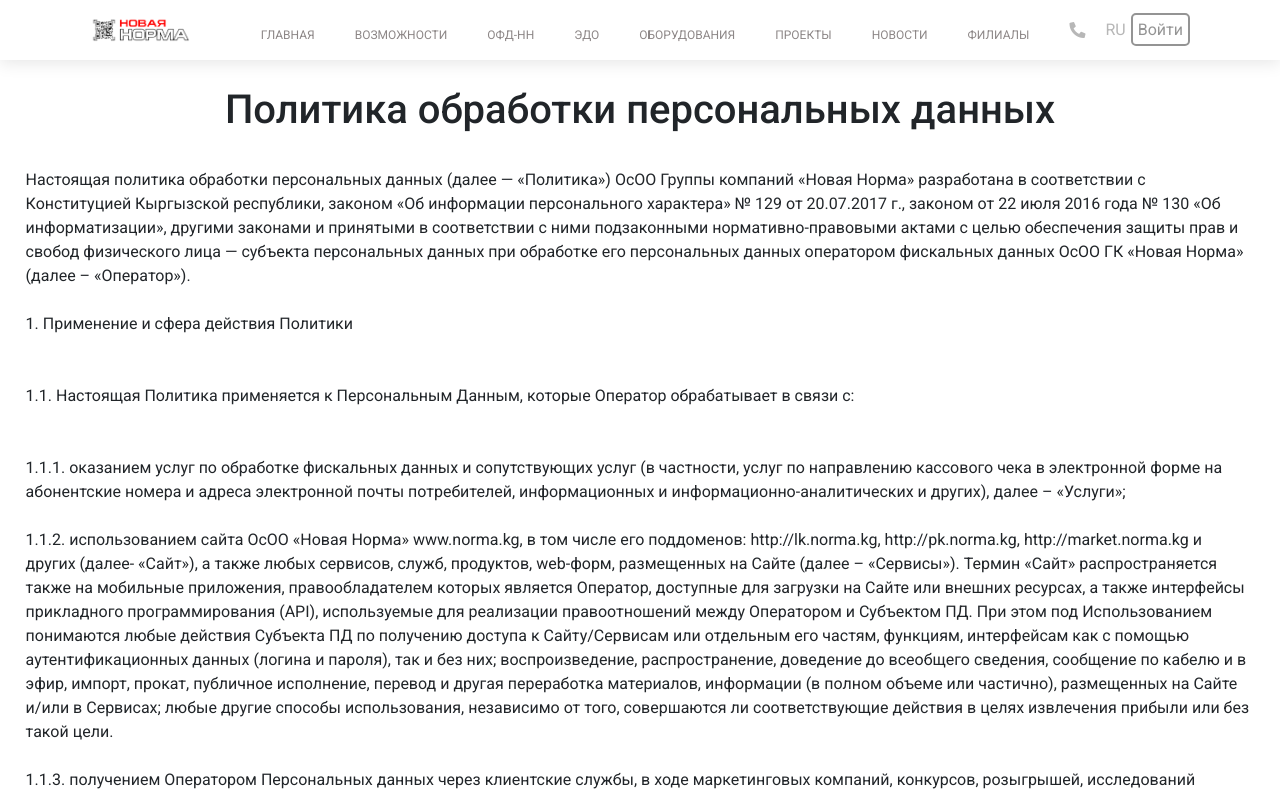
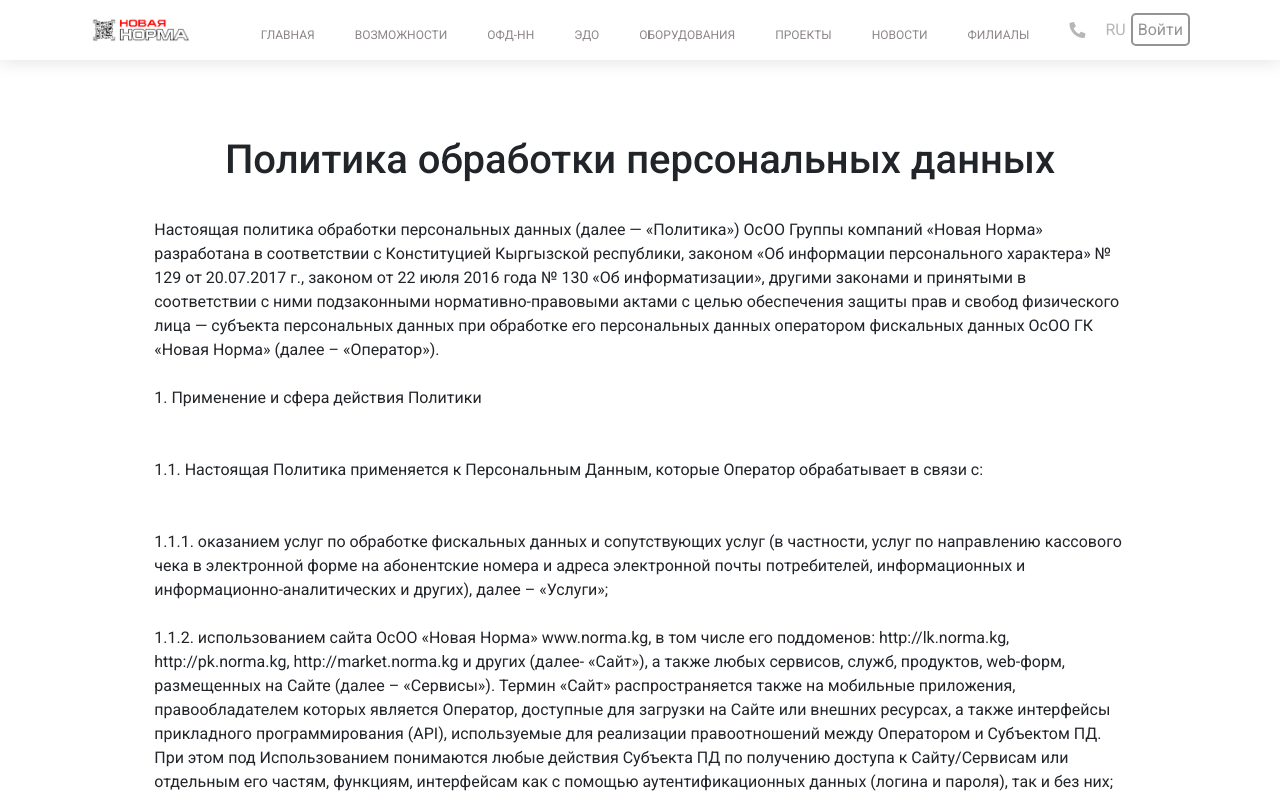
Before and after one commit to Ulik93/newnorm, a React (Create React App) app: page /policy in a window 1280 px wide. Shown: the top 794 px of the page. Built offline with nearby package versions, Linux system fonts and the light colour scheme.

Commit message:
Policy Center

```diff
--- a/src/pages/policy/privacypolicy.css
+++ b/src/pages/policy/privacypolicy.css
@@ -1,3 +1,7 @@
+.privacypolicy__container {
+  width: 1012px;
+  margin: 50px auto;
+}
 .privacypolicy-h1 {
   text-align: center;
   line-height: 100px;
--- a/src/pages/policy/privacypolicy.jsx
+++ b/src/pages/policy/privacypolicy.jsx
@@ -2,7 +2,7 @@
 import "./privacypolicy.css"
 const Privacypolicy = () => {
   return (
-    <div>
+    <div className="privacypolicy__container">
       <h1 className="privacypolicy-h1">
         Политика обработки персональных данных
       </h1>
```
